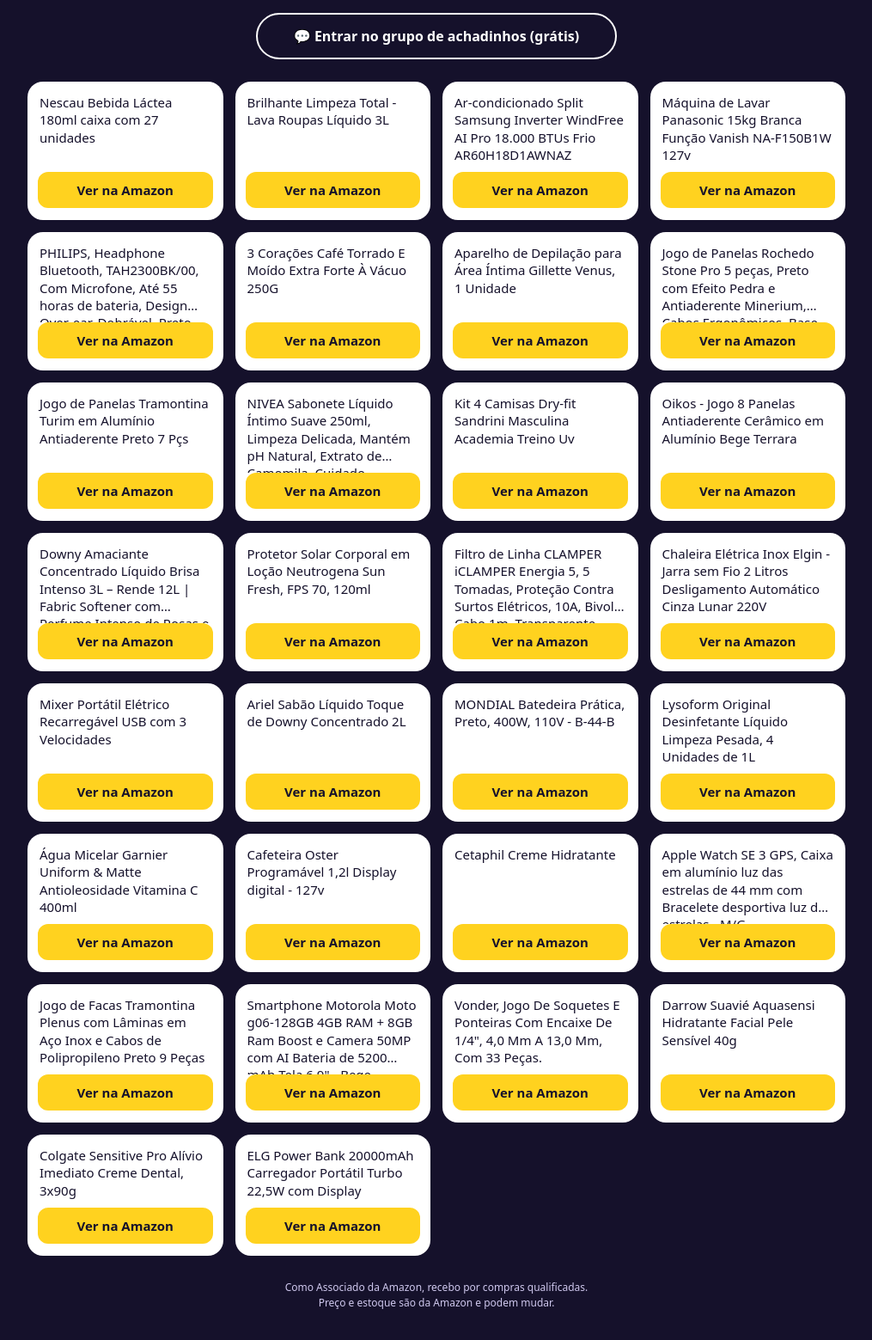
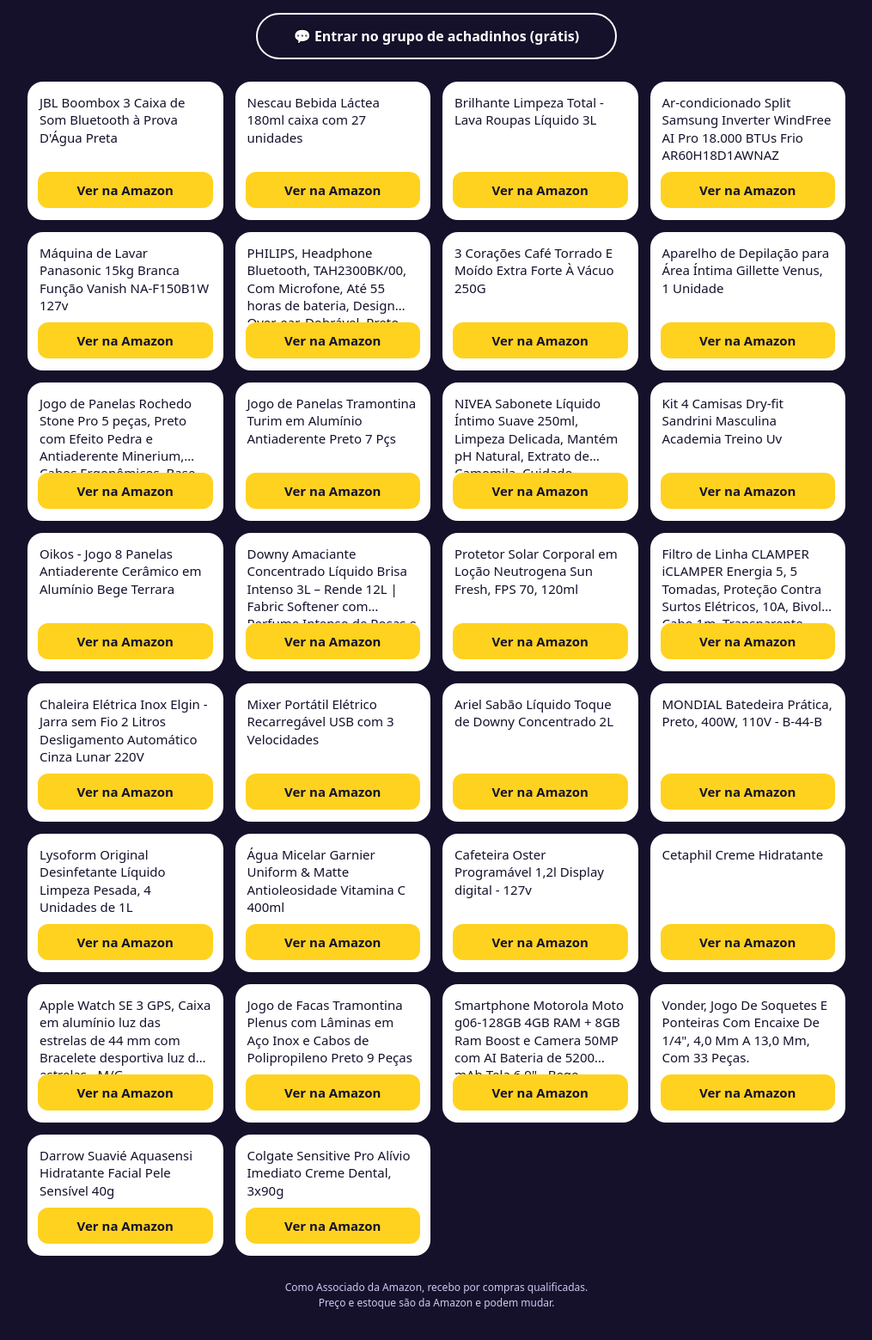
Before and after one commit to trudestr/achados, a plain HTML site: page index.html in a window 1280 px wide. Shown: the part 119-1678 px from the top of the page at 86% size, without its empty margins (132-1147 px from the left). Drawn offline with Linux system fonts and the light colour scheme.

Commit message:
página da Amazon 25/11 20:58

```diff
--- a/index.html
+++ b/index.html
@@ -27,6 +27,7 @@ footer{color:#CFC8EE;font-size:12px;text-align:center;padding:0 22px 34px;line-h
 <body><header><p class="perfil">@BUSCADOR.DESCONTOS</p><h1>Achados da Amazon</h1>
 <p class="sub">Os que saíram no grupo, o mais novo em cima</p><a class="grupo" href="https://chat.whatsapp.com/DBaHA4SVEhNLkJRnghaYI1">💬 Entrar no grupo de achadinhos (grátis)</a></header>
 <main>
+<article class="card"><p class="nome">JBL Boombox 3 Caixa de Som Bluetooth à Prova D&#x27;Água Preta</p><a class="comprar" href="https://www.amazon.com.br/dp/B0BF66H9XW/ref=nosim?tag=mandishop0a-20" rel="nofollow sponsored noopener">Ver na Amazon</a></article>
 <article class="card"><p class="nome">Nescau Bebida Láctea 180ml caixa com 27 unidades</p><a class="comprar" href="https://www.amazon.com.br/dp/B0CXJLK24Y/ref=nosim?tag=mandishop0a-20" rel="nofollow sponsored noopener">Ver na Amazon</a></article>
 <article class="card"><p class="nome">Brilhante Limpeza Total - Lava Roupas Líquido 3L</p><a class="comprar" href="https://www.amazon.com.br/dp/B07DTN9W36/ref=nosim?tag=mandishop0a-20" rel="nofollow sponsored noopener">Ver na Amazon</a></article>
 <article class="card"><p class="nome">Ar-condicionado Split Samsung Inverter WindFree AI Pro 18.000 BTUs Frio AR60H18D1AWNAZ</p><a class="comprar" href="https://www.amazon.com.br/dp/B0H4NRFQZL/ref=nosim?tag=mandishop0a-20" rel="nofollow sponsored noopener">Ver na Amazon</a></article>
@@ -56,7 +57,6 @@ footer{color:#CFC8EE;font-size:12px;text-align:center;padding:0 22px 34px;line-h
 <article class="card"><p class="nome">Vonder, Jogo De Soquetes E Ponteiras Com Encaixe De 1/4&quot;, 4,0 Mm A 13,0 Mm, Com 33 Peças.</p><a class="comprar" href="https://www.amazon.com.br/dp/B0776VT6KN/ref=nosim?tag=mandishop0a-20" rel="nofollow sponsored noopener">Ver na Amazon</a></article>
 <article class="card"><p class="nome">Darrow Suavié Aquasensi Hidratante Facial Pele Sensível 40g</p><a class="comprar" href="https://www.amazon.com.br/dp/B0D6WCQSDM/ref=nosim?tag=mandishop0a-20" rel="nofollow sponsored noopener">Ver na Amazon</a></article>
 <article class="card"><p class="nome">Colgate Sensitive Pro Alívio Imediato Creme Dental, 3x90g</p><a class="comprar" href="https://www.amazon.com.br/dp/B097NRKZYH/ref=nosim?tag=mandishop0a-20" rel="nofollow sponsored noopener">Ver na Amazon</a></article>
-<article class="card"><p class="nome">ELG Power Bank 20000mAh Carregador Portátil Turbo 22,5W com Display</p><a class="comprar" href="https://www.amazon.com.br/dp/B07DHSHXVP/ref=nosim?tag=mandishop0a-20" rel="nofollow sponsored noopener">Ver na Amazon</a></article>
 </main>
 <footer>Como Associado da Amazon, recebo por compras qualificadas.<br>Preço e estoque são da Amazon e podem mudar.</footer>
 </body></html>
```
